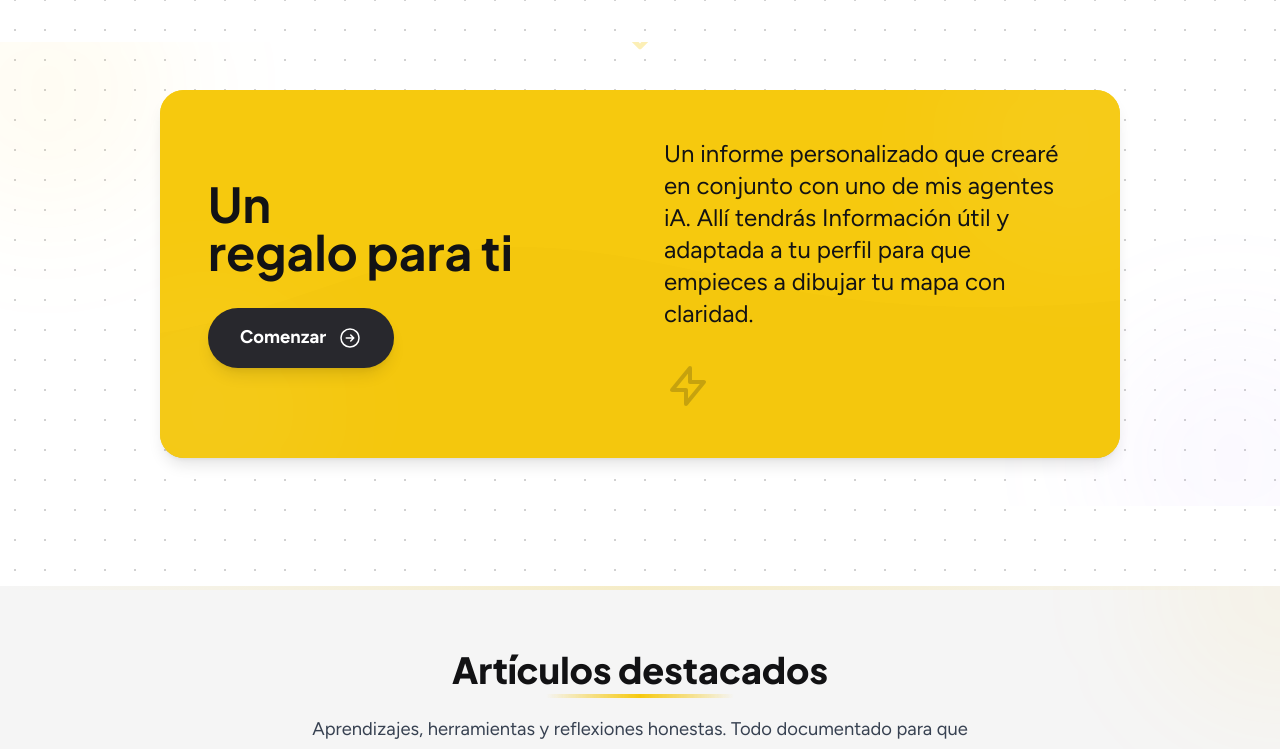
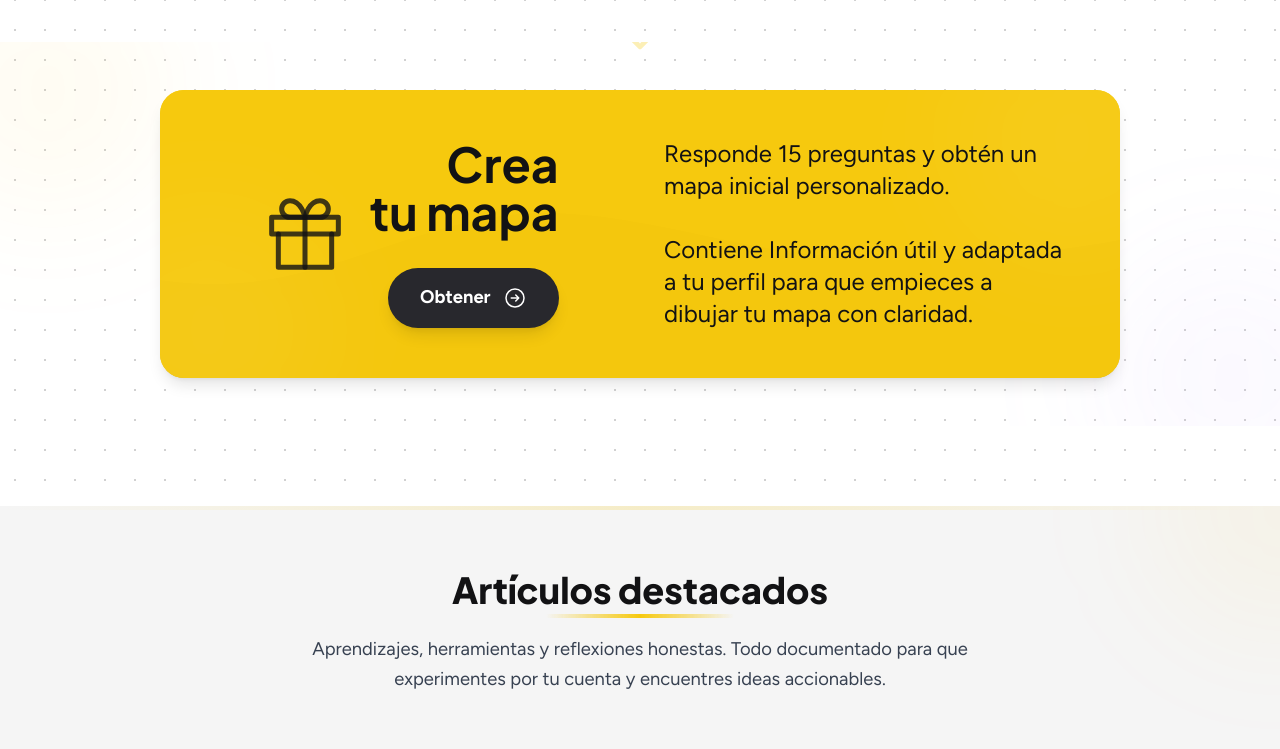
Before and after one commit to juanda-pro/juanda.pro, a Vue app in the folder app/: page / in a window 1280 px wide. Shown: the part 4640-5389 px from the top of the page. Built offline with nearby package versions, Linux system fonts and the light colour scheme.

Commit message:
feat: Unifica estilo de cabeceras con IntroCard y corrige layout

```diff
--- a/app/src/components/CtaCard.vue
+++ b/app/src/components/CtaCard.vue
@@ -45,9 +45,21 @@ const props = defineProps({
 
       <!-- Contenido -->
       <div class="relative z-10">
-        <div class="grid grid-cols-1 md:grid-cols-2 gap-8 md:gap-12 items-center">
-          <!-- Columna Izquierda: Título y Botón -->
-          <div class="flex flex-col items-center md:items-start text-center md:text-left">
+        <div class="grid grid-cols-1 md:grid-cols-2 gap-8 md:gap-12 items-center max-w-6xl mx-auto">
+
+            <!-- Columna Izquierda (ahora a la derecha en desktop): Icono, Título y Botón -->
+            <div class="order-2 md:order-1 flex items-center justify-center gap-x-4 md:gap-x-6">
+              <!-- Icono de Regalo -->
+              <svg xmlns="http://www.w3.org/2000/svg" class="hidden md:block h-20 w-20 text-brand-dark/80 group-hover:text-primary-dark/80 transition-colors duration-500 ease-out shrink-0" fill="none" viewBox="0 0 24 24" stroke="currentColor" stroke-width="1.5">
+                  <path stroke-linecap="round" stroke-linejoin="round" d="M20 12v10H4V12" />
+                  <path stroke-linecap="round" stroke-linejoin="round" d="M2 7h20v5H2z" />
+                  <path stroke-linecap="round" stroke-linejoin="round" d="M12 22V7" />
+                  <path stroke-linecap="round" stroke-linejoin="round" d="M12 7H7.5a2.5 2.5 0 0 1 0-5C11 2 12 7 12 7z" />
+                  <path stroke-linecap="round" stroke-linejoin="round" d="M12 7h4.5a2.5 2.5 0 0 0 0-5C13 2 12 7 12 7z" />
+              </svg>
+
+              <!-- Bloque de Título y Botón -->
+              <div class="flex flex-col items-center md:items-end text-center md:text-right">
                 <h3
                   class="text-4xl md:text-5xl font-bold font-heading text-brand-dark group-hover:text-primary-dark mb-8 transition-colors duration-500 ease-out"
                   v-html="title.replace(' ', '<br>')"
@@ -60,19 +72,14 @@ const props = defineProps({
                   <ArrowRightCircleIcon class="w-6 h-6 ml-3 relative z-10 transition-transform duration-300 group-hover:translate-x-1" />
                 </a>
               </div>
+            </div>
 
-          <!-- Columna Derecha: Descripción -->
-          <div class="text-center md:text-left">
-            <p class="text-xl md:text-2xl text-brand-dark group-hover:text-secondary-dark transition-colors duration-500 ease-out leading-relaxed">
-              {{ description }}
-            </p>
-
-            <!-- Elemento decorativo -->
-            <div class="mt-8 hidden md:block">
-              <svg xmlns="http://www.w3.org/2000/svg" class="h-12 w-12 text-brand-dark/20 group-hover:text-secondary-dark/20 transition-colors duration-500" fill="none" viewBox="0 0 24 24" stroke="currentColor">
-                <path stroke-linecap="round" stroke-linejoin="round" stroke-width="2" d="M13 10V3L4 14h7v7l9-11h-7z" />
-              </svg>
-            </div>
+            <!-- Columna Derecha (ahora a la izquierda en desktop): Descripción -->
+            <div class="order-1 md:order-2 flex flex-col justify-center text-left">
+              <p
+                class="text-xl md:text-2xl text-brand-dark group-hover:text-secondary-dark transition-colors duration-500 ease-out leading-relaxed"
+                v-html="description"
+              ></p>
             </div>
         </div>
       </div>
--- a/app/src/components/Footer.vue
+++ b/app/src/components/Footer.vue
@@ -25,7 +25,7 @@
       <div class="border-t border-border-light dark:border-border-dark pt-8">
         <div class="flex flex-col sm:flex-row justify-between items-center gap-4">
           <p class="text-sm text-secondary-light dark:text-secondary-dark">
-            &copy; {{ new Date().getFullYear() }} juanda.pro. Diseñado y construido con curiosidad.
+            &copy; {{ new Date().getFullYear() }} juanda.pro. Solo vibe coding con Windsurf.
           </p>
           <div class="flex space-x-4">
             <router-link to="/politica-de-privacidad" class="text-sm text-secondary-light dark:text-secondary-dark hover:text-brand-accent dark:hover:text-brand-accent transition-colors">Política de Privacidad</router-link>
--- /dev/null
+++ b/app/src/components/IntroCard.vue
@@ -0,0 +1,16 @@
+<template>
+  <div class="max-w-3xl mx-auto bg-surface-light/30 dark:bg-surface-dark/30 rounded-xl p-8 border border-border-light/10 dark:border-border-dark/10 shadow-sm relative overflow-hidden">
+    <!-- Decoración de fondo -->
+    <div class="absolute top-0 left-0 w-full h-1 bg-gradient-to-r from-transparent via-brand-accent/30 to-transparent"></div>
+    <div class="absolute -top-16 -right-16 w-32 h-32 bg-brand-accent/5 rounded-full blur-xl"></div>
+    <div class="absolute -bottom-16 -left-16 w-32 h-32 bg-accent-info-dark/5 rounded-full blur-xl"></div>
+
+    <div class="relative z-10">
+      <slot></slot>
+    </div>
+  </div>
+</template>
+
+<script setup lang="ts">
+// No script logic needed for this simple component
+</script>
--- a/app/src/views/BlogView.vue
+++ b/app/src/views/BlogView.vue
@@ -2,9 +2,11 @@
   <PageLayout>
     <!-- Hero Section -->
     <SectionWrapper spacing="normal">
-      <PageHeader subtitle="Noticias, experimentos documentados y reflexiones sobre la intersección entre tecnología y desarrollo humano.">
-          Blog
-        </PageHeader>
+      <IntroCard>
+        <PageHeader subtitle="Noticias, experimentos documentados y reflexiones sobre la intersección entre tecnología y desarrollo humano.">
+            Blog
+          </PageHeader>
+      </IntroCard>
     </SectionWrapper>
 
     <!-- Filtros y Grid de Artículos -->
@@ -57,6 +59,7 @@ import PageHeader from '@/components/PageHeader.vue';
 import ArticleCard from '@/components/ArticleCard.vue';
 import FilterButton from '@/components/FilterButton.vue';
 import PageLayout from '@/components/PageLayout.vue';
+import IntroCard from '@/components/IntroCard.vue';
 
 // --- State ---
 const allArticles = ref([]);
--- a/app/src/views/ContactoView.vue
+++ b/app/src/views/ContactoView.vue
@@ -2,6 +2,7 @@
 import PageLayout from '@/components/PageLayout.vue';
 import PageHeader from '@/components/PageHeader.vue';
 import SectionWrapper from '@/components/SectionWrapper.vue';
+import IntroCard from '@/components/IntroCard.vue';
 import { ref, onMounted } from 'vue';
 
 const formData = ref({
@@ -27,16 +28,15 @@ onMounted(() => {
 
 <template>
   <PageLayout>
-    <!-- Header -->
-    <SectionWrapper spacing="tight">
-      <PageHeader subtitle="¿Idea para automatizar un proceso? ¿Preguntas sobre iA? Escríbeme sin compromiso, estaré encantado de charlar.">
-        Contacto
-      </PageHeader>
-    </SectionWrapper>
+    <!-- Header & Intro -->
+    <SectionWrapper spacing="normal">
+      <IntroCard>
+        <PageHeader subtitle="¿Idea para automatizar un proceso? ¿Preguntas sobre iA? Escríbeme sin compromiso, estaré encantado de charlar.">
+          Contacto
+        </PageHeader>
+      </IntroCard>
 
-    <!-- Introducción -->
-    <SectionWrapper spacing="loose">
-      <div class="max-w-3xl mx-auto text-center prose prose-lg lg:prose-xl dark:prose-invert text-secondary-light dark:text-secondary-dark fade-in-element">
+      <div class="max-w-3xl mx-auto text-center prose prose-lg lg:prose-xl dark:prose-invert text-secondary-light dark:text-secondary-dark mt-8">
         <p>
           Hola, soy Juanda. Esta página es una invitación abierta a contactar conmigo. Me apasiona ayudar a personas a optimizar sus procesos, ya sea en el trabajo, en un emprendimiento o en la vida diaria.
         </p>
--- a/app/src/views/HomeView.vue
+++ b/app/src/views/HomeView.vue
@@ -236,9 +236,9 @@ const pilares = [
 
     <div class="relative z-10 transform transition-all duration-700 hover:scale-[1.02] fade-in-element">
       <CtaCard
-        title="Un regalo para ti"
-        description="Un informe personalizado que crearé en conjunto con uno de mis agentes iA. Allí tendrás Información útil y adaptada a tu perfil para que empieces a dibujar tu mapa con claridad."
-        buttonText="Comenzar"
+        title="Crea tu mapa"
+        description="Responde 15 preguntas y obtén un mapa inicial personalizado.<br><br>Contiene Información útil y adaptada a tu perfil para que empieces a dibujar tu mapa con claridad."
+        buttonText="Obtener"
         buttonLink="#"
       />
     </div>
--- a/app/src/views/PrivacyPolicyView.vue
+++ b/app/src/views/PrivacyPolicyView.vue
@@ -1,8 +1,12 @@
 <template>
-  <SectionWrapper spacing="normal">
-    <div class="max-w-3xl mx-auto">
-      <PageHeader subtitle="Tu confianza es importante. Aquí te explicamos cómo protegemos tu información.">Política de Privacidad</PageHeader>
-      <div class="prose prose-lg dark:prose-invert max-w-none">
+  <PageLayout>
+    <SectionWrapper spacing="normal">
+      <IntroCard>
+        <PageHeader subtitle="Tu confianza es importante. Aquí te explicamos cómo protegemos tu información.">Política de Privacidad</PageHeader>
+      </IntroCard>
+    </SectionWrapper>
+    <SectionWrapper spacing="normal">
+      <div class="max-w-3xl mx-auto prose prose-lg dark:prose-invert max-w-none">
         <p class="text-sm text-secondary-light dark:text-secondary-dark">Última actualización: 1 de Julio de 2024</p>
         <p>En juanda.pro, tu privacidad es de suma importancia para nosotros. Esta Política de Privacidad describe los tipos de información personal que podemos recopilar y cómo la utilizamos.</p>
 
@@ -27,12 +31,14 @@
         <p>Puedes gestionar tus preferencias de cookies en cualquier momento. A continuación, te ofrecemos un control para que puedas ajustar tu configuración:</p>
         <CookieManager />
       </div>
-    </div>
-  </SectionWrapper>
+    </SectionWrapper>
+  </PageLayout>
 </template>
 
 <script setup>
+import PageLayout from '@/components/PageLayout.vue';
 import SectionWrapper from '@/components/SectionWrapper.vue';
 import PageHeader from '@/components/PageHeader.vue';
 import CookieManager from '@/components/CookieManager.vue';
+import IntroCard from '@/components/IntroCard.vue';
 </script>
--- a/app/src/views/SoyView.vue
+++ b/app/src/views/SoyView.vue
@@ -2,6 +2,7 @@
 import PageLayout from '@/components/PageLayout.vue';
 import PageHeader from '@/components/PageHeader.vue';
 import SectionWrapper from '@/components/SectionWrapper.vue';
+import IntroCard from '@/components/IntroCard.vue';
 import { onMounted } from 'vue';
 
 // Importar la misma imagen que se usa en la página de inicio
@@ -21,10 +22,12 @@ onMounted(() => {
 <template>
   <PageLayout>
     <!-- Header -->
-    <SectionWrapper spacing="tight">
-      <PageHeader subtitle="Un apasionado de la tecnología que puede ayudarte a optimizar algunos de tus procesos.">
-        Soy.
-      </PageHeader>
+    <SectionWrapper spacing="normal">
+      <IntroCard>
+        <PageHeader subtitle="Un apasionado de la tecnología que puede ayudarte a optimizar algunos de tus procesos.">
+          Soy.
+        </PageHeader>
+      </IntroCard>
     </SectionWrapper>
 
     <!-- Image and Introduction (Side by side on desktop) -->
```
Also changed, not shown: app/src/views/CookiesPolicyView.vue (+12 -6 lines), 1 other file (tests, documents, lock files or other folders). Lines whose indentation alone changed are shown as unchanged.
